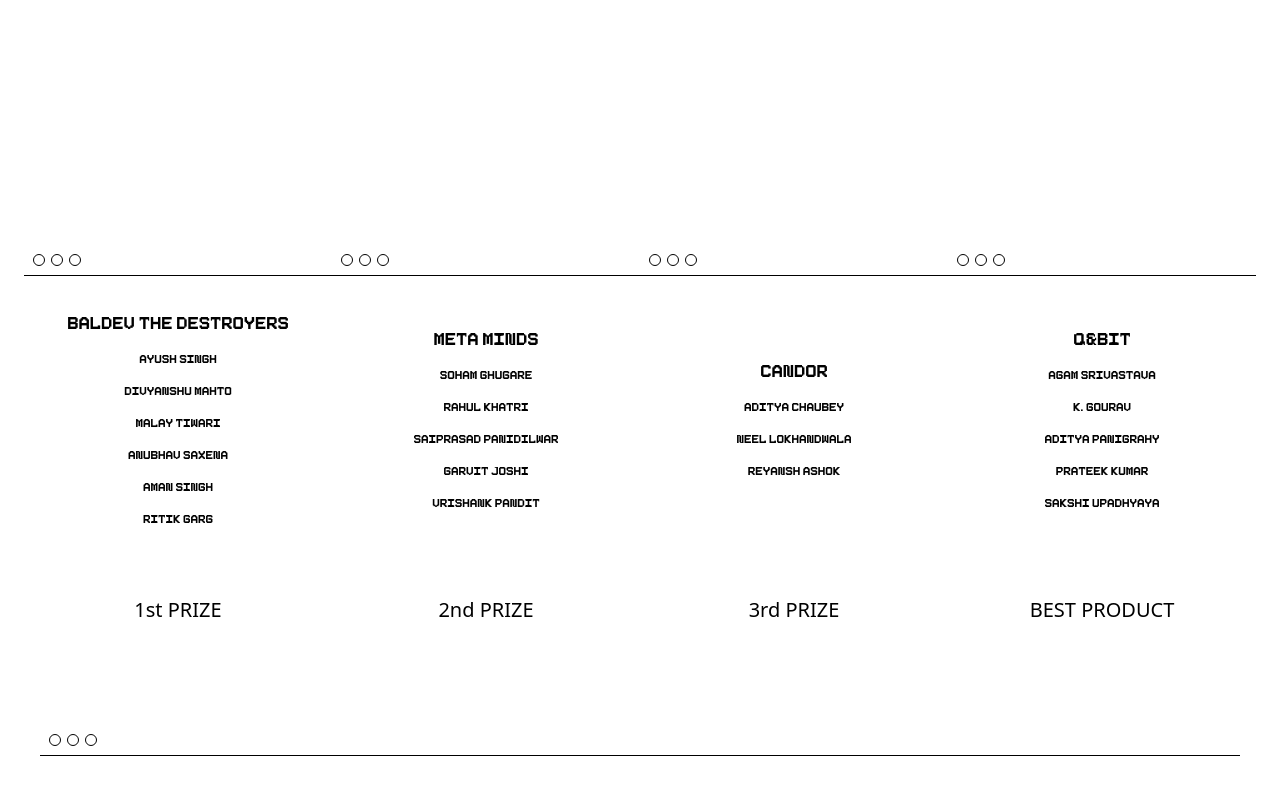
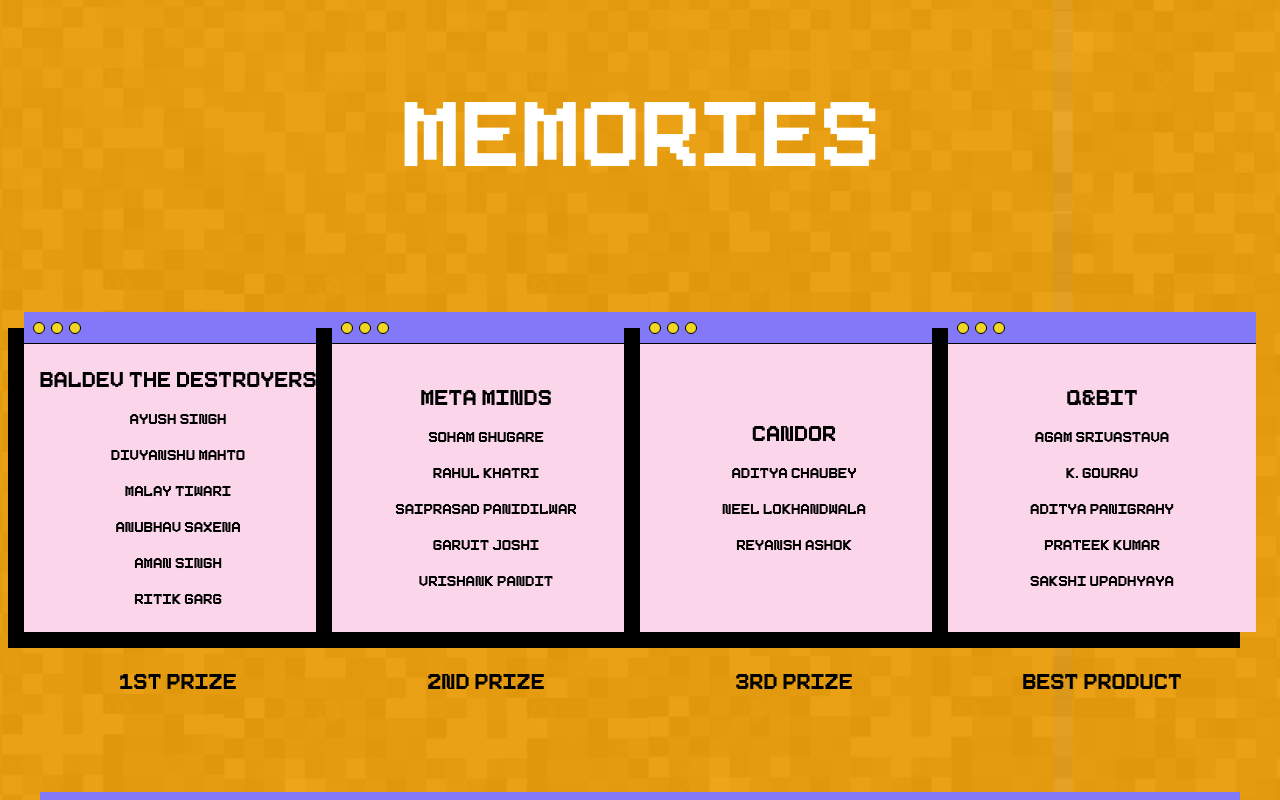
Before and after one commit to IEEECS-VIT/hackbattle-24, a Next.js app: page /memories in a window 1280 px wide. Shown: the top 800 px of the page. Built offline with nearby package versions, Linux system fonts and the light colour scheme.

Commit message:
feat: registration-form

```diff
--- a/src/app/components/MemoryCard.jsx
+++ b/src/app/components/MemoryCard.jsx
@@ -1,11 +1,11 @@
 export default function MemoryCard({ title, names, img, prize}) {
     return (
-        <div className="box-border h-80 w-full max-w-xs border-custom border-black bg-container-bg shadow-custom mx-auto mb-24">
-            <div className="border-b border-black h-8 p-px flex items-center justify-between bg-top-bg">
+        <div className="box-border-black h-80 w-full max-w-xs border-custom border-black bg-[#FBD6EA] shadow-custom mx-auto mb-24">
+            <div className="border-b border-black h-8 p-px flex items-center justify-between bg-[#8378f7]">
                 <div className="p-2 flex">
-                    <div className="w-3 h-3 bg-circle-bg rounded-full border border-black mr-1.5"></div>
-                    <div className="w-3 h-3 bg-circle-bg rounded-full border border-black mr-1.5"></div>
-                    <div className="w-3 h-3 bg-circle-bg rounded-full border border-black"></div>
+                    <div className="w-3 h-3 bg-[#f1d624] rounded-full border border-black mr-1.5"></div>
+                    <div className="w-3 h-3 bg-[#f1d624] rounded-full border border-black mr-1.5"></div>
+                    <div className="w-3 h-3 bg-[#f1d624] rounded-full border border-black"></div>
                 </div>
             </div>
 
@@ -14,9 +14,9 @@ export default function MemoryCard({ title, names, img, prize}) {
                     <img src={img} alt={title} className="h-full w-full object-cover" />
                 ) : (
                     <div className="text-center font-pixeboy">
-                        <h1 className="text-2xl mb-2">{title}</h1>
+                        <h1 className="text-3xl mb-2">{title}</h1>
                         {names && names.length > 0 && (
-                            <div className="space-y-2">
+                            <div className="space-y-2 text-xl">
                                 {names.map((name, index) => (
                                     <h2 key={index} className="text-md">{name}</h2>
                                 ))}
@@ -25,7 +25,7 @@ export default function MemoryCard({ title, names, img, prize}) {
                     </div>
                 )}
             </div>
-            <h1 class="mt-8 text-xl text-center">{prize}</h1>
+            <h1 class="mt-8 text-3xl text-center font-pixeboy">{prize}</h1>
         </div>
     );
 }
--- a/src/app/components/MemoryImg.jsx
+++ b/src/app/components/MemoryImg.jsx
@@ -1,11 +1,11 @@
 export default function MemoryImg(){
     return (
-    <div className="m-4 box-border h-96 w-full border-custom border-black bg-container-bg shadow-custom mx-auto mb-24">
-    <div className="border-b border-black h-8 p-px flex items-center justify-between bg-top-bg">
+    <div className="m-4 box-border h-96 w-full border-custom border-black bg-[#FBD6EA] shadow-custom mx-auto mb-24">
+    <div className="border-b border-black h-8 p-px flex items-center justify-between bg-[#8378f7]">
         <div className="p-2 flex">
-            <div className="w-3 h-3 bg-circle-bg rounded-full border border-black mr-1.5"></div>
-            <div className="w-3 h-3 bg-circle-bg rounded-full border border-black mr-1.5"></div>
-            <div className="w-3 h-3 bg-circle-bg rounded-full border border-black"></div>
+            <div className="w-3 h-3 bg-[#f1d624] rounded-full border border-black mr-1.5"></div>
+            <div className="w-3 h-3 bg-[#f1d624] rounded-full border border-black mr-1.5"></div>
+            <div className="w-3 h-3 bg-[#f1d624] rounded-full border border-black"></div>
         </div>
     </div>
 
--- a/src/app/components/RegisterForm.jsx
+++ b/src/app/components/RegisterForm.jsx
@@ -1,40 +1,37 @@
-export default function RegisterForm() {
+export default function RegisterForm(){
     return (
-        <div className="m-4 box-border w-full border border-black shadow-custom mx-auto mb-24">
-            <div className="border-b border-black h-8 p-px flex items-center justify-between bg-top-bg">
-                <div className="p-2 flex">
-                    <div className="w-3 h-3 bg-circle-bg rounded-full border border-black mr-1.5"></div>
-                    <div className="w-3 h-3 bg-circle-bg rounded-full border border-black mr-1.5"></div>
-                    <div className="w-3 h-3 bg-circle-bg rounded-full border border-black"></div>
-                </div>
-            </div>
+    <div className="m-4 box-border w-full shadow-custom mx-auto mb-24">
+    <div className="h-8 p-px flex items-center justify-between bg-[#8378f7]">
+        <div className="p-2 flex">
+            <div className="w-3 h-3 bg-[#f1d624] rounded-full border border-black mr-1.5"></div>
+            <div className="w-3 h-3 bg-[#f1d624] rounded-full border border-black mr-1.5"></div>
+            <div className="w-3 h-3 bg-[#f1d624] rounded-full border border-black"></div>
+        </div>
+    </div>
 
-            <div className="flex">
+    <div className="border border-black flex">
                 {/* Left column for image with overlay */}
-                <div className="w-2/5 flex items-center justify-center bg-register-bg bg-form-bg relative">
-                    {/* Overlay using pseudo-element */}
+                <div className="w-2/5 flex items-center justify-center bg-register bg-[#ffc43e]">
                     <div className="overlay w-full h-full absolute top-0 left-0 opacity-50"></div>
-                    {/* SVG Image can be placed here */}
-                    {/* <img src="path-to-your-svg-image.svg" alt="Decorative" className="relative z-10" /> */}
+
                 </div>
 
                 {/* Right column for form */}
-                <div className="w-3/5 p-8 flex flex-col justify-center">
+                <div className="w-3/5 p-8 flex flex-col justify-center bg-white">
                     <form action="#">
-                        <div className="flex flex-col space-y-6">
+                        <div className="flex flex-col space-y-6 font-pixeboy">
                             <input className="p-3 border border-black" type="text" name="fullName" placeholder="FULL NAME" required />
                             <input className="p-3 border border-black" type="text" name="registerNo" placeholder="REGISTRATION NUMBER" required />
                             <input className="p-3 border border-black" type="text" name="email" placeholder="EMAIL" required />
                             <input className="p-3 border border-black" type="text" name="team" placeholder="TEAM NAME" required />
-                            <input className="p-3 border border-black" type="text" name="referral" placeholder="REFERRAL CODE" />
-                            <input className="p-3 border border-black" type="text" name="mobile" placeholder="MOBILE NUMBER" />
+                            <input className="p-3 border border-black" type="text" name="referral" placeholder="REFERRAL CODE" required />
+                            <input className="p-3 border border-black" type="text" name="mobile" placeholder="MOBILE NUMBER" required/>
                         </div>
                         <div className="flex justify-center mt-6">
-                            <button type="submit" className="w-32 p-2 bg-blue-500 text-white">REGISTER</button>
+                            <button type="submit" className="w-40 p-2 bg-blue-500 text-white font-pixeboy text-3xl border border-black">REGISTER</button>
                         </div>
                     </form>
                 </div>
             </div>
-        </div>
-    );
+</div>)
 }
--- a/src/app/memories/page.jsx
+++ b/src/app/memories/page.jsx
@@ -51,8 +51,8 @@ export default function Memories() {
     ];
 
     return (
-        <div className="p-2 min-h-screen bg-memories-bg bg-cover bg-center flex flex-col">
-            <h1 className="mt-16 mb-24 text-6xl text-center text-white">MEMORIES</h1>
+        <div className="p-2 min-h-screen bg-memories bg-cover bg-center flex flex-col">
+            <h1 className="mt-16 mb-24 text-9xl text-center text-white font-pixeboy">MEMORIES</h1>
             <div className="flex flex-wrap justify-between p-4 flex-grow">
                 {memoryCards.map((card, index) => (
                     <div className="w-full sm:w-1/2 md:w-1/4" key={index}>
--- a/src/app/register/page.jsx
+++ b/src/app/register/page.jsx
@@ -3,8 +3,14 @@ import RegisterForm from "../components/RegisterForm";
 export default function Memories() {
 
     return (
-            <div className="p-8">
+            <div className="p-8 bg-register bg-[#2ebf54]">
+            <img src="" alt="" />
+            <h1 className="text-5xl text-center font-pixeboy text-white ">HACKBATTLE 2024</h1>
             <RegisterForm/>
+            <div className="mt-4">
+                <h2 className="text-xl text-center font-pixeboy">ALREADY REGISTERED? <a href="#">LOG IN</a> </h2>
             </div>
+            </div>
+
     );
 }
--- a/tailwind.config.js
+++ b/tailwind.config.js
@@ -7,7 +7,13 @@ module.exports = {
   ],
   theme: {
     extend: {
-      backgroundImage: {},
+      boxShadow: {
+        custom: '-1rem 1rem 0 0 black',
+      },
+      backgroundImage: {
+        "memories":"url('/memories.svg')",
+        "register":"url('/register.svg')",
+      },
       fontFamily: {
         pixeboy: ["var(--pixeboy)"],
         crackman: ["var(--crackman)"],
@@ -16,6 +22,7 @@ module.exports = {
       colors: {
         customBlue: "#3E8BFF", // Added custom color
       },
+
       screens: {
         small: { raw: "(max-height: 800px)" },
       },
```
Also changed, not shown: public/registerBg.svg (added).
